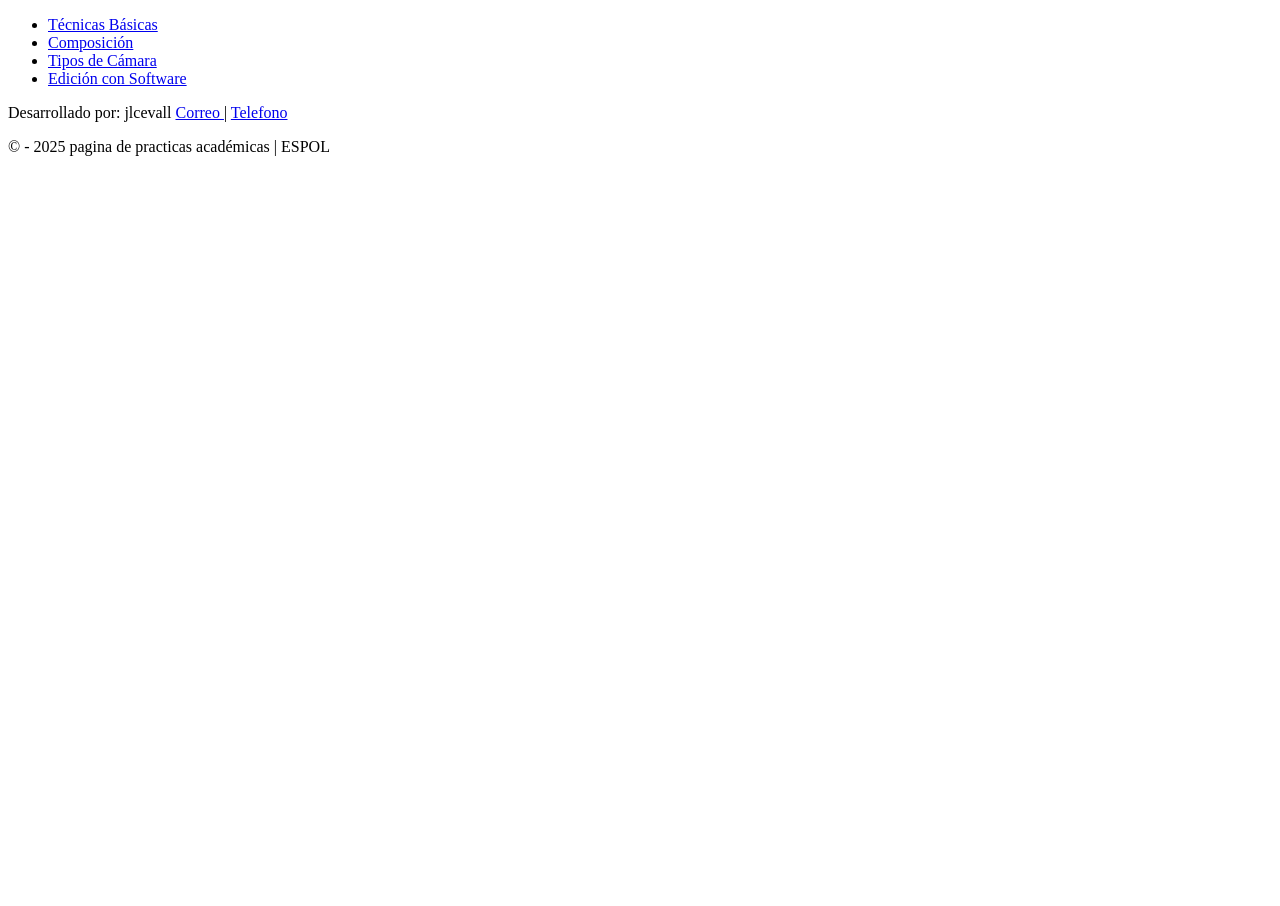
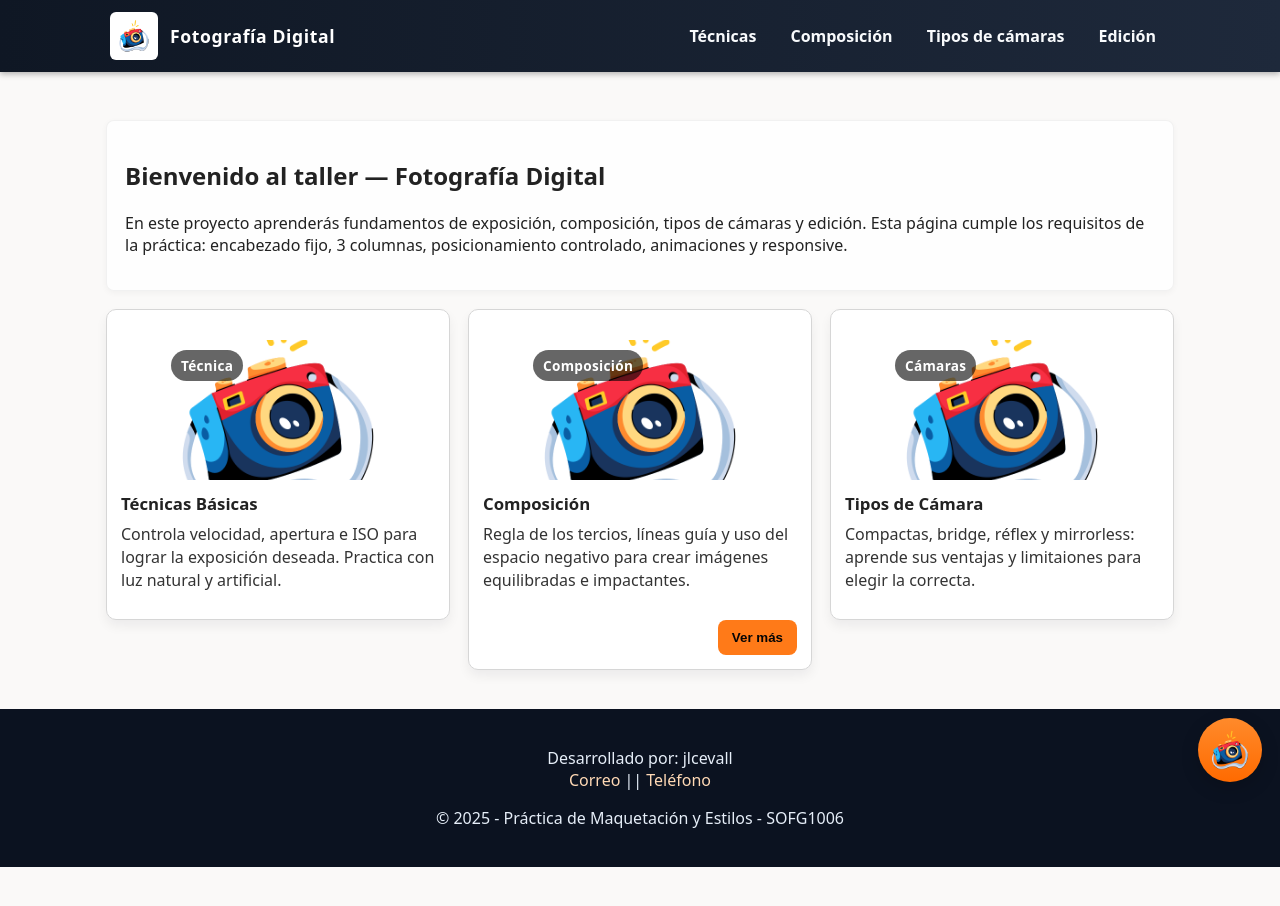
Before and after one commit to Julio-Cevallos/Taller2CevallosVaca, a plain HTML site: page index.html in a window 1280 px wide. Before the commit the page ends 800 px from the top, so only its background shows below. Drawn offline with Linux system fonts and the light colour scheme.

Commit message:
Simplificacion_estructura

```diff
--- a/assets/css/style.css
+++ b/assets/css/style.css
@@ -0,0 +1,341 @@
+/* ================================
+   style.css - Estilos para la práctica
+   Cumple: header fijo, nav hover, 3 columnas, posicionamiento relative/absolute,
+   modelo de cajas, :hover + transition, animation (transform + transition),
+   ícono flotante absolute, media queries, selectores por etiqueta/clase/id/combinados.
+   ================================ */
+
+/* ----------------------------
+   RESETS BÁSICOS (mínimos)
+   ---------------------------- */
+* {
+  box-sizing: border-box;
+}
+
+html, body {
+  height: 100%;
+  margin: 0;
+  font-family: system-ui, -apple-system, "Segoe UI", Roboto, "Helvetica Neue", Arial;
+  background: #faf9f8;
+  color: #222;
+  -webkit-font-smoothing: antialiased;
+}
+
+/* ----------------------------
+   HEADER FIJO (selector por etiqueta: header)
+   ---------------------------- */
+.site-header {
+  position: fixed;      /* encabezado fijo */
+  top: 0;
+  left: 0;
+  right: 0;
+  background: linear-gradient(90deg, #0f1724 0%, #1e293b 100%);
+  color: #fff;
+  z-index: 9999;
+  box-shadow: 0 2px 6px rgba(0,0,0,0.3);
+}
+
+/* Contenido interno del header: selector combinado header .header-inner */
+.header-inner {
+  display: flex;
+  align-items: center;
+  justify-content: space-between;
+  padding: 12px 20px;
+  max-width: 1100px;
+  margin: 0 auto;
+}
+
+/* Logo (selector combinado: header .logo) */
+.logo {
+  display: flex;
+  align-items: center;
+  gap: 12px;
+}
+
+.logo-img {
+  width: 48px;
+  height: 48px;
+  object-fit: contain;
+  border-radius: 6px;
+  background: #fff; /* para que el icono se vea sobre el fondo oscuro */
+  padding: 6px;
+}
+
+/* Título dentro del header (selector por etiqueta combinado): header .logo h1 */
+.logo h1 {
+  font-size: 1.1rem;
+  margin: 0;
+  letter-spacing: 0.6px;
+}
+
+/* ----------------------------
+   BARRA DE NAVEGACIÓN (selector por clase)
+   ---------------------------- */
+.main-nav ul {
+  list-style: none;
+  margin: 0;
+  padding: 0;
+  display: flex;
+  gap: 6px;
+}
+
+.main-nav a {
+  display: inline-block;
+  padding: 10px 14px;
+  color: #f8fafc;
+  text-decoration: none;
+  border-radius: 6px;
+  transition: background-color 0.25s ease, color 0.25s ease, transform 0.15s ease;
+  font-weight: 600;
+}
+
+/* Cambio de tema en hover (requisito del PDF) */
+.main-nav a:hover,
+.main-nav a:focus {
+  background-color: #ff7a18;   /* color de tema al hacer hover */
+  color: #050505;
+  transform: translateY(-2px);
+}
+
+/* ----------------------------
+   ESPACIO PARA EL CONTENIDO (para evitar estar bajo el header fijo)
+   ---------------------------- */
+.container {
+  max-width: 1100px;
+  margin: 120px auto 40px; /* deja espacio superior para header fijo */
+  padding: 0 16px;
+}
+
+/* Intro (selector por id: #intro) */
+#intro {
+  margin-bottom: 18px;
+  background: linear-gradient(180deg, #ffffffcc, #ffffffcc);
+  padding: 18px;
+  border-radius: 8px;
+  border: 1px solid rgba(0,0,0,0.05);
+  box-shadow: 0 2px 6px rgba(0,0,0,0.04);
+}
+
+/* ----------------------------
+   GRID DE 3 COLUMNAS (modelo de cajas aplicado)
+   ---------------------------- */
+.grid {
+  display: flex;
+  gap: 18px;
+  align-items: flex-start;
+  justify-content: space-between;
+  flex-wrap: wrap;
+}
+
+/* Tarjetas / columnas (selector por clase .card) */
+.card {
+  background: #fff;
+  border: 1px solid #d6d6d6;      /* modelo de cajas: border */
+  border-radius: 10px;            /* bordes redondeados */
+  padding: 14px;                  /* padding */
+  width: calc(33.333% - 12px);    /* 3 columnas (con separación) */
+  min-height: 260px;              /* height de tarjeta */
+  box-shadow: 0 6px 12px rgba(16,24,40,0.06);
+  display: flex;
+  flex-direction: column;
+  transition: transform 0.28s ease, box-shadow 0.28s ease, border-color 0.28s ease;
+}
+
+/* Hover en la tarjeta: efecto + transición (requisito) */
+.card:hover {
+  transform: translateY(-8px) scale(1.01); /* transform + transition */
+  box-shadow: 0 10px 22px rgba(16,24,40,0.12);
+  border-color: #ff7a18;
+}
+
+/* ----------------------------
+   MEDIA (imagen) dentro de la tarjeta
+   ---------------------------- */
+/* Contenedor relativo para demostrar parent-relative (selector por clase .card-media) */
+.card-media {
+  position: relative; /* <-- esto crea CONTEXTO para elementos absolute dentro */
+  overflow: hidden;
+  border-radius: 8px;
+  margin-bottom: 12px;
+  height: 140px;
+}
+
+.card-media img {
+  width: 100%;
+  height: 100%;
+  object-fit: cover;
+  display: block;
+  transform-origin: center center;
+  transition: transform 0.6s ease; /* animación suave al hover */
+}
+
+/* Hover sobre media: ligera escala (transform + transition) */
+.card:hover .card-media img {
+  transform: scale(1.06);
+}
+
+/* ----------------------------
+   BADGE (elemento hijo absolute dentro de .card-media)
+   Ejemplo claro de position: absolute controlado por parent position: relative.
+   ---------------------------- */
+.badge {
+  position: absolute;   /* elemento absolute */
+  top: 10px;
+  left: 10px;
+  background: rgba(0,0,0,0.6);
+  color: #fff;
+  padding: 6px 10px;
+  border-radius: 20px;
+  font-size: 0.85rem;
+  font-weight: 700;
+  letter-spacing: 0.3px;
+}
+
+/* ----------------------------
+   CUERPO DE LA TARJETA
+   ---------------------------- */
+.card-body {
+  flex: 1 1 auto;
+  display: flex;
+  flex-direction: column;
+}
+
+.card-body h3 {
+  margin: 0 0 8px 0;
+  font-size: 1.05rem;
+}
+
+.card-body p {
+  margin: 0 0 12px 0;
+  line-height: 1.45;
+  color: #333;
+}
+
+/* ----------------------------
+   CTA: contenedor relativo y botón absolute (otro ejemplo)
+   .cta-wrap es padre relativo; #ver-mas es hijo absolute
+   ---------------------------- */
+.cta-wrap {
+  position: relative;   /* padre con position: relative (contexto) */
+  height: 50px;
+  margin-top: auto;     /* empuja el CTA al final del card-body */
+}
+
+/* Botón posicionado absolute dentro de .cta-wrap (selector por id = requisito) */
+#ver-mas {
+  position: absolute;   /* hijo absolute */
+  right: 0;
+  bottom: 0;
+  background: #ff7a18;
+  border: none;
+  color: #050505;
+  padding: 10px 14px;
+  border-radius: 8px;
+  font-weight: 700;
+  cursor: pointer;
+  transition: background-color 0.2s ease, transform 0.12s ease;
+}
+
+/* Efecto hover del botón (transition + transform) */
+#ver-mas:hover {
+  background: #ff8f3d;
+  transform: translateY(-3px) scale(1.02);
+}
+
+/* ----------------------------
+   ICONO FLOTANTE (posicionado absolute dentro de la ventana)
+   Selector por id #float-icon
+   ---------------------------- */
+#float-icon {
+  position: fixed; /* fijado a la ventana */
+  right: 18px;
+  bottom: 18px;
+  width: 64px;
+  height: 64px;
+  display: inline-flex;
+  align-items: center;
+  justify-content: center;
+  background: linear-gradient(180deg, #ff8a2b, #ff6a00);
+  border-radius: 50%;
+  box-shadow: 0 6px 18px rgba(0,0,0,0.18);
+  text-decoration: none;
+  transition: transform 0.6s cubic-bezier(.2,.9,.3,1), box-shadow 0.25s ease;
+  z-index: 9999;
+}
+
+/* Imagen dentro del icono flotante */
+#float-icon img {
+  width: 44px;
+  height: 44px;
+  object-fit: contain;
+}
+
+/* Rotación suave al hover (animación con transform) */
+#float-icon:hover {
+  transform: rotate(360deg) scale(1.06);
+  box-shadow: 0 10px 28px rgba(0,0,0,0.22);
+}
+
+/* ----------------------------
+   FOOTER
+   ---------------------------- */
+.site-footer {
+  text-align: center;
+  padding: 22px 12px;
+  background: #0b1220;
+  color: #e6eef8;
+  margin-top: 32px;
+}
+
+/* Enlaces en footer (selector combinado) */
+.site-footer a {
+  color: #ffd9b5;
+  text-decoration: none;
+}
+
+/* ----------------------------
+   ANIMACIÓN SIMPLE (keyframes) usada para aparecer las tarjetas
+   (requisito: animación con transform + transition)
+   ---------------------------- */
+@keyframes fadeUp {
+  from { opacity: 0; transform: translateY(18px) scale(0.995); }
+  to   { opacity: 1; transform: translateY(0) scale(1); }
+}
+
+/* Aplicación de la animación a las tarjetas (cada una se anima al cargar) */
+.card {
+  animation: fadeUp 520ms ease both;
+}
+
+/* ----------------------------
+   RESPONSIVE (media queries)
+   Debe adaptar diseño a móviles: imagen y presentación de texto
+   ---------------------------- */
+@media (max-width: 900px) {
+  .card { width: calc(50% - 12px); }  /* 2 columnas en tablets */
+  .header-inner { padding: 12px; }
+}
+
+@media (max-width: 600px) {
+  .header-inner { flex-direction: column; gap: 8px; align-items: flex-start; }
+  .main-nav ul { flex-direction: row; flex-wrap: wrap; gap: 6px; }
+  .logo h1 { font-size: 1rem; }
+
+  /* 1 columna en móviles */
+  .card { width: 100%; }
+
+  /* Ajustes en imagen para móvil (requisito: aplicar a imagen) */
+  .card-media { height: 190px; }
+
+  /* CTA: ajusta botón para que esté visible en móvil */
+  #ver-mas { position: static; margin-top: 12px; transform: none; display: inline-block; }
+  .cta-wrap { height: auto; }
+}
+
+/* ----------------------------
+   EJEMPLO DE SELECTORES USADOS (para cumplir requisitos):
+   - Selector por etiqueta: header, footer
+   - Selector por clase: .card, .main-nav, .badge
+   - Selector por id: #ver-mas, #float-icon, #intro
+   - Selectores combinados: .header-inner .logo, .card:hover .card-media img
+   ---------------------------- */
--- a/index.html
+++ b/index.html
@@ -3,48 +3,110 @@
     <head>
         <!-- ========== METADATOS ========== -->
         <meta charset="UTF-8">
-         <meta name="viewport" content="width=device-width initial-scale=1.0">
+        <meta name="viewport" content="width=device-width, initial-scale=1">
         <meta name="author" content="Julio Cevallos">
-         <meta name="description" content="Fotografía Digital">
+        <meta name="description" content="Práctica: Maquetación y estilos - Fotografía Digital">
         <meta name="keywords" content="HTML, CSS, FOTOGRAFIA, DIGITAL">
 
-        <!-- ========== PESTAÑA ========== -->
-        <title> Fotografía Digital </title>
-        <link rel="icon" hre="assets/img/camara-digital.png">
+        <!-- ========== TITULO - ESTILO ========== -->
+        <title>Práctica Maquetación - Fotografía Digital</title>
         <link rel="stylesheet" href="assets/css/style.css">
     </head>
 
     <body>
-        <!-- ========== CABECERA DE LA PÁGINA ========== -->
-        <div class="cabecera">
-            <!-- ========== TITULO - TEXTO ========== -->
-            <header>
+        <!-- ========== HEADER FIJO========== -->
+        <header class="site-header">
+            <div class="header-inner">
+                <!-- ========== LOGO - TITULO ========== -->
+                <div class="logo">
+                    <img src="assets/img/camara-digital.png" alt="Cámara" class="logo-img">
+                    <h1>Fotografía Digital</h1>
+                </div>
 
-            </header>
-
-            <!-- ========== NAVEGADOR ========== -->
-            <nav>
+                <!-- ========== BARRA DE NAVEGACION ========== -->
+                <nav class="main-nav" aria-label="Navegación principal">
                     <ul>
-                    <li><a href="assets/pages/tecnicas.html"> Técnicas Básicas</a></li>
-                    <li><a href="assets/pages/composicion.html"> Composición </a></li>
-                    <li><a href="assets/pages/camaras.html"> Tipos de Cámara</a></li>
-                    <li><a href="assets/pages/software.html"> Edición con Software </a></li>
+                        <li><a href="#">Técnicas</a></li>
+                        <li><a href="#">Composición</a></li>
+                        <li><a href="#">Tipos de cámaras</a></li>
+                        <li><a href="#">Edición</a></li>
                     </ul>
                 </nav>
             </div>
+        </header>
 
         <!-- ========== CONTENIDO PRINCIPAL ========== -->
-        <main>
+        <main class="container">
+            <!-- Sección introductoria (usa selector por id #intro) -->
+            <section id="intro" class="intro">
+                <h2>Bienvenido al taller — Fotografía Digital</h2>
+                <p>
+                    En este proyecto aprenderás fundamentos de exposición, composición, tipos de cámaras y edición.
+                    Esta página cumple los requisitos de la práctica: encabezado fijo, 3 columnas, posicionamiento controlado, animaciones y responsive.
+                </p>
+            </section>
 
+            <!-- Sección con 3 columnas (cada columna es un article con clase .card) -->
+            <section class="grid">
+                <!-- Columna 1 -->
+                <article class="card">
+                    <figure class="card-media">
+                        <img src="assets/img/camara-digital.png" alt="Imagen técnica" />
+                        <!-- Badge posicionado absolute INSIDE del contenedor relativo (ejemplo de relative/absolute controlado) -->
+                        <span class="badge">Técnica</span>
+                    </figure>
+
+                    <div class="card-body">
+                        <h3>Técnicas Básicas</h3>
+                        <p>Controla velocidad, apertura e ISO para lograr la exposición deseada. Practica con luz natural y artificial.</p>
+                    </div>
+
+                </article>
+
+                <!-- Columna 2 -->
+                <article class="card">
+                    <figure class="card-media">
+                        <img src="assets/img/camara-digital.png" alt="Imagen composición" />
+                        <span class="badge">Composición</span>
+                    </figure>
+                    <div class="card-body">
+                        <h3>Composición</h3>
+                        <p>Regla de los tercios, líneas guía y uso del espacio negativo para crear imágenes equilibradas e impactantes.</p>
+
+                        <!-- Contenedor relativo con un botón posicionado absolute (ejemplo padre-relative / hijo-absolute) -->
+                        <div class="cta-wrap">
+                            <button id="ver-mas" class="btn">Ver más</button>
+                        </div>
+                    </div>
+                </article>
+
+                <!-- Columna 3 -->
+                <article class="card">
+                    <figure class="card-media">
+                        <img src="assets/img/camara-digital.png" alt="Imagen cámaras" />
+                        <span class="badge">Cámaras</span>
+                    </figure>
+                    <div class="card-body">
+                        <h3>Tipos de Cámara</h3>
+                        <p>Compactas, bridge, réflex y mirrorless: aprende sus ventajas y limitaiones para elegir la correcta.</p>
+                    </div>
+                </article>
+            </section>
         </main>
 
+        <!-- ========== ICONO FLOTANTE ========== -->
+        <a href="#top" id="float-icon" aria-label="Volver arriba">
+            <img src="assets/img/camara-digital.png" alt="Icono flotante" />
+        </a>
+
         <!-- ========== PIE DE PAGINA ========== -->
-        <footer>
-            <p> Desarrollado por: jlcevall
-                <a href="mailto: jujoceva@espol.edu.ec"> Correo </a> |
-                <a href="tel:+593992300774"> Telefono</a>
+        <footer class="site-footer">
+            <p>
+                Desarrollado por: jlcevall <br>
+                <a href="mailto:jujoceva@espol.edu.ec">Correo</a> || <a href="tel:+593992300774">Teléfono</a>
             </p>
-            <p> © - 2025 pagina de practicas académicas | ESPOL</p>
+            <p>© 2025 - Práctica de Maquetación y Estilos - SOFG1006</p>
         </footer>
+
     </body>
 </html>
```
Also changed, not shown: assets/pages/camaras.html (deleted), assets/pages/composicion.html (deleted), assets/pages/software.html (deleted), assets/pages/tecnicas.html (deleted). Lines whose indentation alone changed are shown as unchanged.
